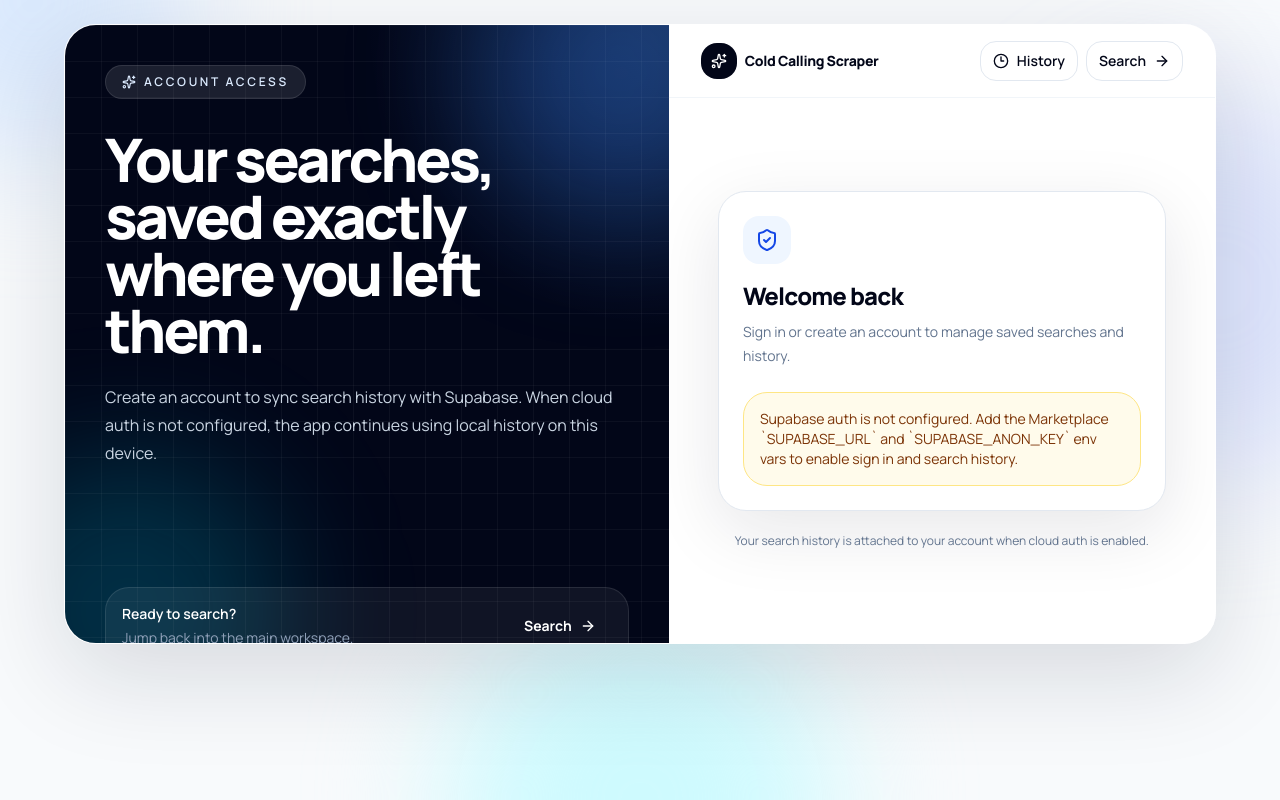
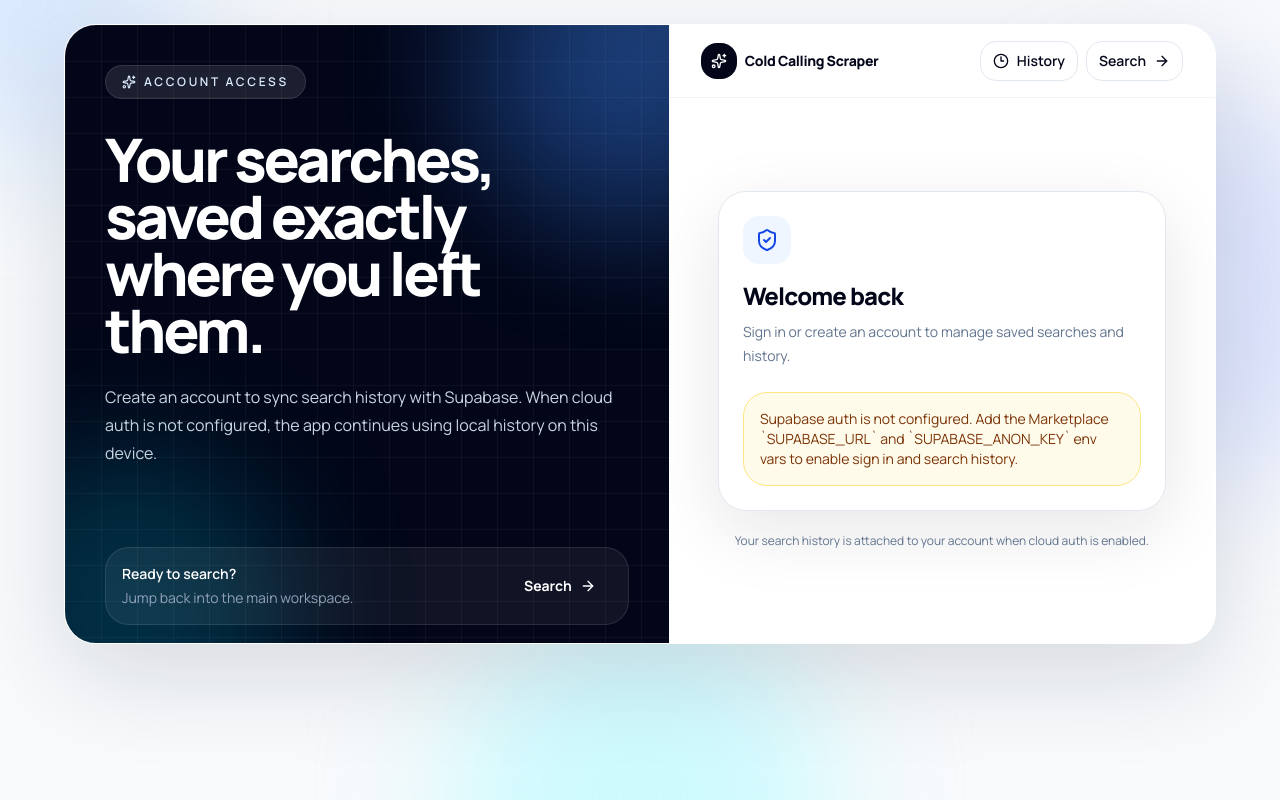
Before and after one commit to GCS1124/cold-calling-scraper, a React (Vite) app in the folder client/: page / in a window 1280 px wide. Built offline with nearby package versions, Linux system fonts and the light colour scheme; no server answers.

Commit message:
fix: Update UI styles for auth page and history page

```diff
--- a/client/src/pages/auth-page.tsx
+++ b/client/src/pages/auth-page.tsx
@@ -47,7 +47,7 @@ export function AuthPage() {
           </div>
 
           {/* Reduced spacing here */}
-          <div className="relative mt-26 flex items-center justify-between rounded-3xl border border-white/10 bg-white/[0.06] p-4 xl:mt-30">
+          <div className="relative mt-26 flex items-center justify-between rounded-3xl border border-white/10 bg-white/[0.06] p-4 xl:mt-20">
             <div>
               <p className="text-sm font-semibold text-white">
                 Ready to search?
```
